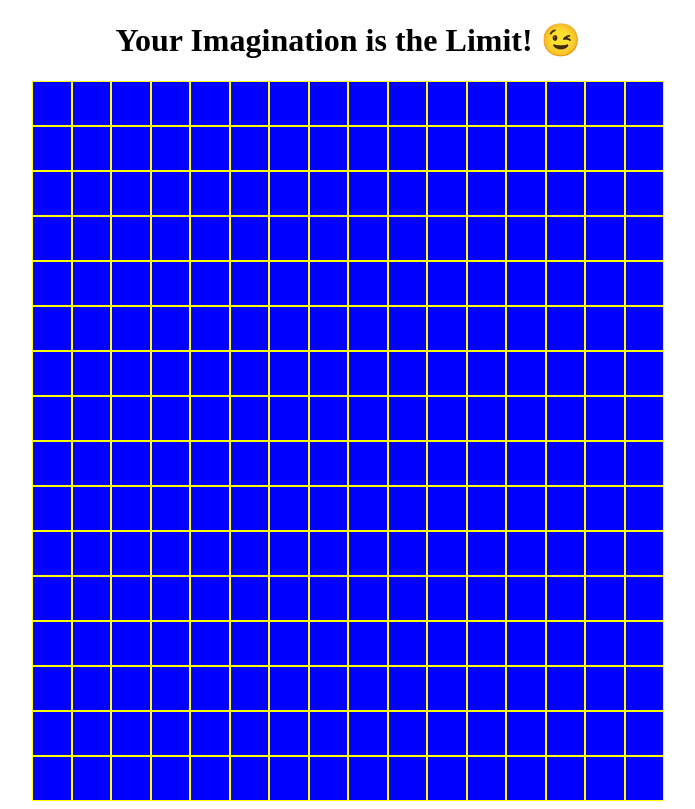
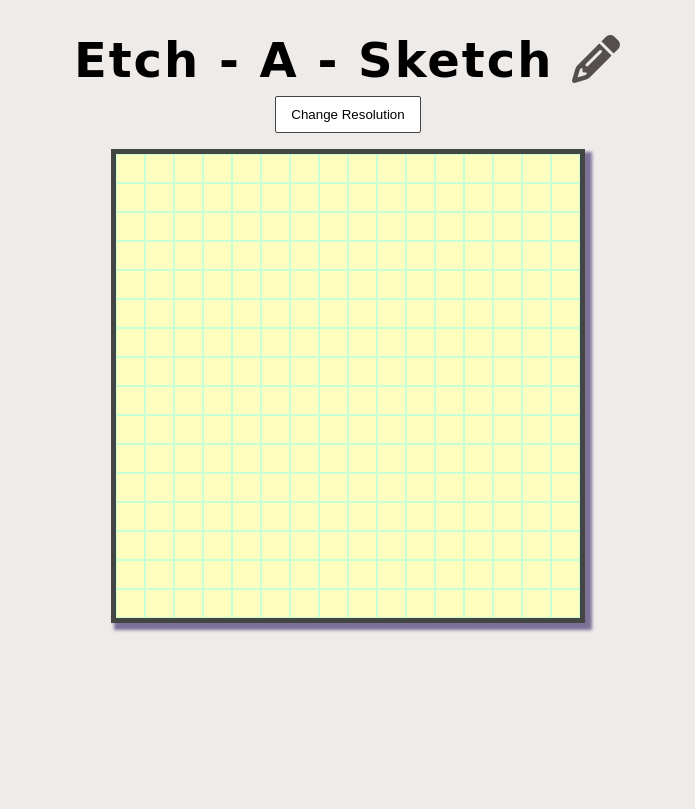
Before and after one commit to psmacabulos/etch_a_sketch_odin, a plain HTML site: page index.html in a window 1280 px wide. Shown: the whole page, without its empty margins (292-987 px from the left). Drawn offline with Linux system fonts and the light colour scheme; a web font is replaced by a local one.

Commit message:
Improved script to make resolution adjustable.  - grid size to be adjusted using prompt.  - added a button to change resolution.  - improved UI.

```diff
--- a/index.html
+++ b/index.html
@@ -5,12 +5,18 @@
     <meta http-equiv="X-UA-Compatible" content="IE=edge" />
     <meta name="viewport" content="width=device-width, initial-scale=1.0" />
     <link rel="stylesheet" href="./style.css" />
+
     <script src="./script.js" defer></script>
     <title>Etch-A-Sketch</title>
   </head>
   <body>
-    <h1>Your Imagination is the Limit! 😉</h1>
+    <h1>Etch - A - Sketch <i class="fa-solid fa-pencil"></i></h1>
+    <button type="button">Change Resolution</button>
 
     <div class="container"></div>
+    <script
+      src="https://kit.fontawesome.com/057004647d.js"
+      crossorigin="anonymous"
+    ></script>
   </body>
 </html>
--- a/script.js
+++ b/script.js
@@ -1,17 +1,41 @@
 const container = document.querySelector('.container');
 
-let gridNumber = 16 * 16;
+/**
+ *
+ * @param {*} flexVar
+ * @param {*} gridNumber
+ *
+ * Create a Function to create a default 16 x 16 grid.
+ */
 
-/**
- * Create the 16 x 16 grid. By appending div to the
- * container element.
- */
+const createGrid = (flexVar = 6.25, gridNumber = 16 * 16) => {
+  container.innerHTML = '';
   for (let i = 0; i < gridNumber; i++) {
     let div = document.createElement('div');
     div.classList.add('grid');
+    div.style = `flex: 1 1 ${flexVar}%;`;
     // Add hover effect to each div
     div.addEventListener('mouseover', function () {
-    this.style.backgroundColor = 'green';
+      this.style.backgroundColor = '#B1AFFF';
     });
     container.appendChild(div);
   }
+};
+
+createGrid();
+
+/**
+ * Add listener to button changing the resolution of the grid.
+ */
+const resolution = document.querySelector('button');
+
+resolution.addEventListener('click', () => {
+  let width = +prompt('What resolution do you want? Choose from 1 - 100');
+  if (width === undefined || width === null || width === 0 || width > 100) {
+    createGrid();
+  } else {
+    let gridNumber = width ** 2;
+    let flexVar = (1 / width) * 100;
+    createGrid(flexVar, gridNumber);
+  }
+});
--- a/style.css
+++ b/style.css
@@ -1,23 +1,45 @@
+@import url('https://fonts.googleapis.com/css2?family=Cabin+Sketch&family=Play:wght@400;700&display=swap');
+
 * {
   border: 0;
   padding: 0;
   box-sizing: border-box;
   text-align: center;
+  background-color: rgb(238, 235, 233);
+}
+button {
+  padding: 10px 15px;
+  border-radius: 2px;
+  margin: 0 0 1rem 0;
+  border: 1px solid #444;
+  cursor: pointer;
+  background-color: white;
+}
+button:hover {
+  background-color: #444;
+  color: white;
+  box-shadow: 0px 0px 5px 3px rgb(152, 152, 152);
 }
 .container {
   margin: 0 auto;
-  width: 50%;
-  height: 90vh;
+  border: 5px solid #434543;
+  width: 37vw;
+  height: 37vw;
   display: flex;
   flex-flow: row wrap;
   justify-content: center;
-  background-color: greenyellow;
-  /* column-gap: 1px;
-  row-gap: 1px; */
+  box-shadow: 5px 5px 3px 2px rgba(34, 17, 85, 0.557);
+}
+h1 {
+  font-size: 3rem;
+  margin-bottom: 0.5rem;
+  font-family: 'Cabin Sketch', cursive;
+  letter-spacing: 2px;
 }
 .grid {
-  background-color: blue;
-  flex: 1 1 6.25%;
-  min-height: 5vh;
-  border: 1px solid yellow;
+  background-color: #fdfdbd;
+  border: 1px solid #c8ffd4;
 }
+i {
+  color: #544e4e;
+}
```
Lines whose indentation alone changed are shown as unchanged.
